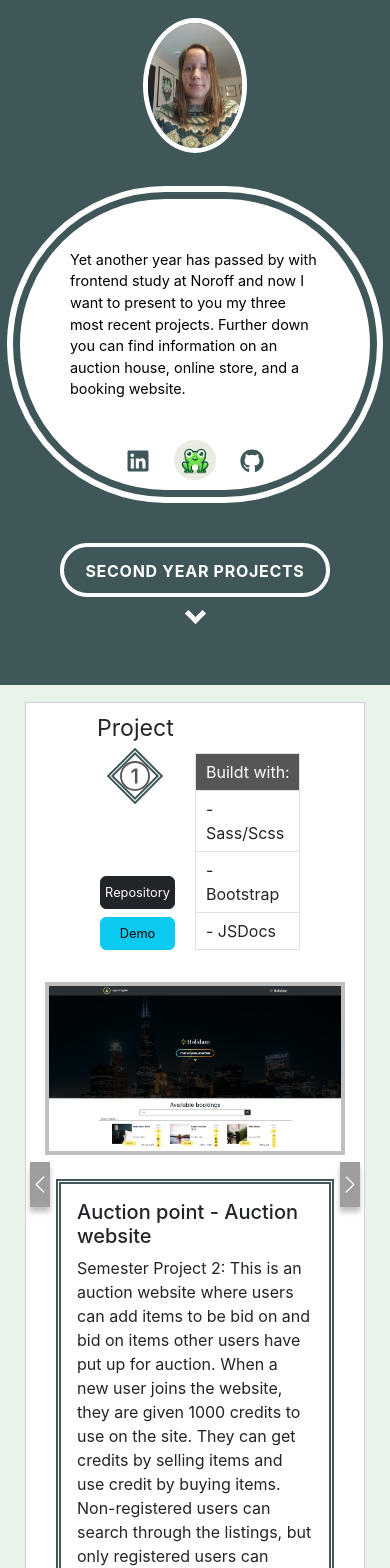
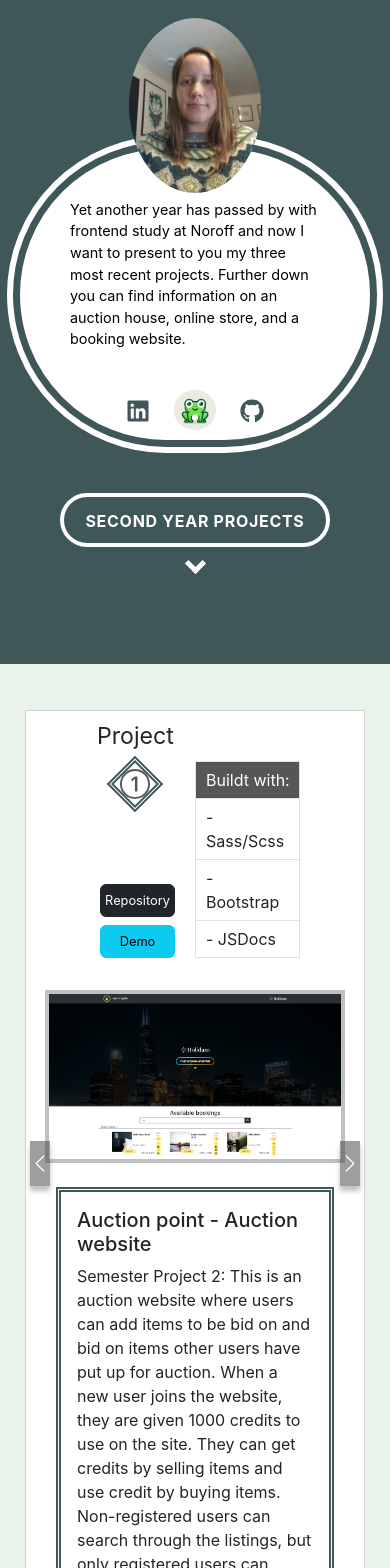
Before and after one commit to Gronnfrosk/Portfolio-2, a React (Create React App) app: page / in a window 390 px wide. Shown: the part 180-1748 px from the top of the page. Built offline with nearby package versions, Linux system fonts and the light colour scheme.

Commit message:
about styling

```diff
--- a/src/App.scss
+++ b/src/App.scss
@@ -3,6 +3,10 @@ body,
   display: flex;
   flex-direction: column;
   width: 100%;
+}
+
+html {
+  scroll-behavior: smooth;
 }
 
 .main {
@@ -26,7 +30,7 @@ footer svg:hover {
 section {
   width: 50%;
   height: 100vh;
-  min-height: 865px;
+  min-height: 800px;
 }
 
 .about {
@@ -250,8 +254,6 @@ footer {
       margin: auto;
       border: 5px #3F5759 double;
       //border-style: dashed solid;
-
-      & .card-title {}
     }
 
     & .list-group-item {
@@ -326,6 +328,7 @@ footer {
 
   .description {
     //height: 500px;
+    margin-top: 120px;
     display: flex;
     flex-direction: column;
     justify-content: center;
@@ -343,7 +346,7 @@ footer {
     }
 
     & .border-light {
-      background-color: #3F5759;
+      background-color: transparent;
       height: fit-content;
     }
   }
@@ -436,7 +439,7 @@ footer {
 
   .description {
     //min-width: 387px;
-    margin: 200px 0px 30px 0px !important;
+    margin: 150px 0px 30px 0px !important;
 
     & p {
       font-size: 0.9rem;
@@ -452,18 +455,18 @@ footer {
     }
   }
 
-
-
   .portrait-section {
     width: 100%;
     top: 150px;
     height: fit-content;
-    //position: inherit;
-    //height: 150px;
-    //width: 150px;
 
     & .border-light {
       height: fit-content;
+
+      & img {
+        height: 175px;
+        border: none;
+      }
     }
   }
 
@@ -481,6 +484,11 @@ footer {
     & .card {
       width: 340px;
       //padding: 20px;
+
+      & .card-body {
+        height: 400px;
+        overflow: scroll;
+      }
     }
   }
 
```
